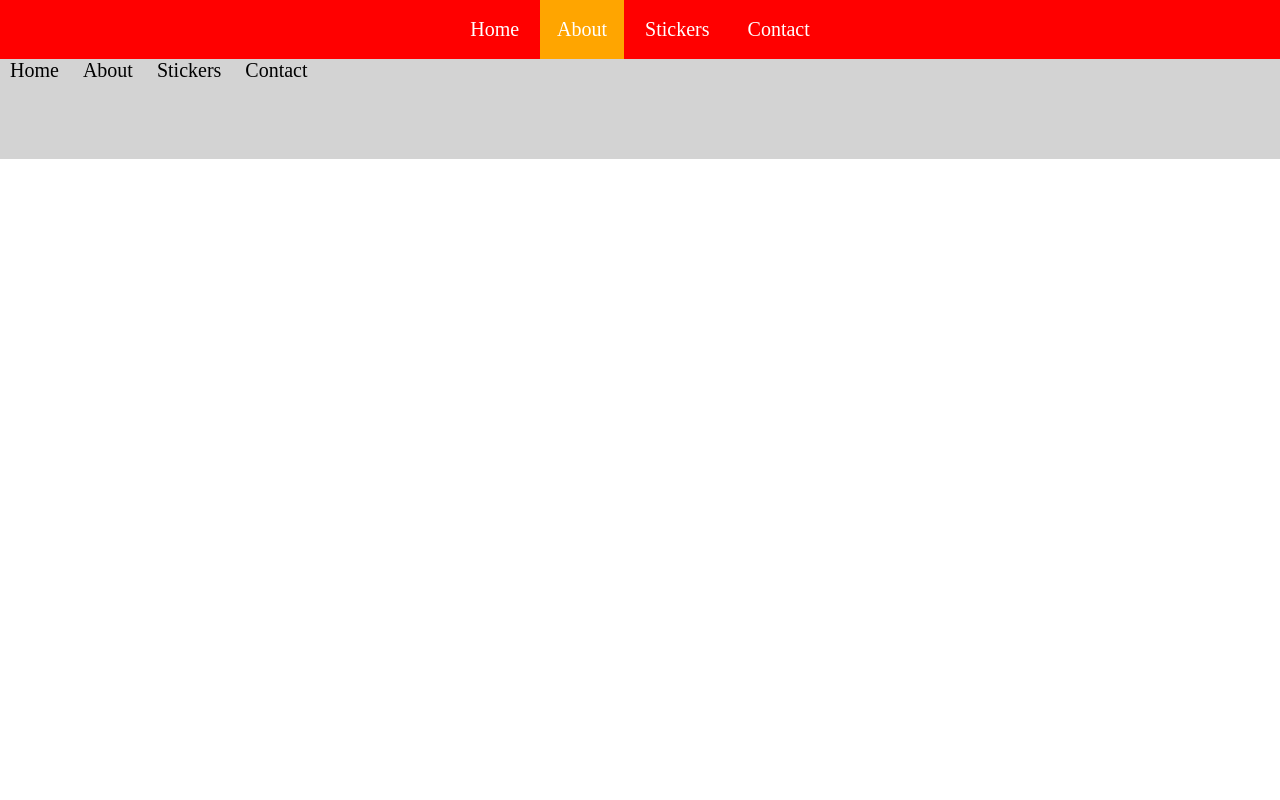
After one commit to RyanVang002/client-website, a PHP site: page /about.php in a window 1280 px wide. The commit adds this page. Run offline with PHP 8.4, Linux system fonts and the light colour scheme.

Commit message:
started on about page

```diff
--- /dev/null
+++ b/about.php
@@ -0,0 +1,36 @@
+<!DOCTYPE html>
+<html lang="en">
+
+<head>
+    <meta charset="UTF-8">
+    <title>Contact</title>
+    <link rel="stylesheet" href="champloo.css">
+</head>
+
+<body>
+    <nav>
+
+        <ul>
+
+            <li><a href=index.php>Home</a></li>
+
+            <li><a class="active" href="about.php">About</a></li>
+
+            <li><a href="stickers.php">Stickers</a></li>
+
+            <li><a href="contact.php">Contact</a></li>
+
+        </ul>
+
+    </nav>
+
+    <footer>
+        <a href="index.php">Home</a>
+        <a href="about.php">About</a>
+        <a href="stickers.php">Stickers</a>
+        <a href="contact.php">Contact</a>
+
+    </footer>
+</body>
+
+</html>
--- a/champloo.css
+++ b/champloo.css
@@ -113,3 +113,7 @@ footer a {
 footer a:hover {
     color: white;
 }
+
+name {
+    background: blue;
+}
```
Also changed, not shown: contact.php (+13 -4 lines), index.php (+5 -5 lines).
